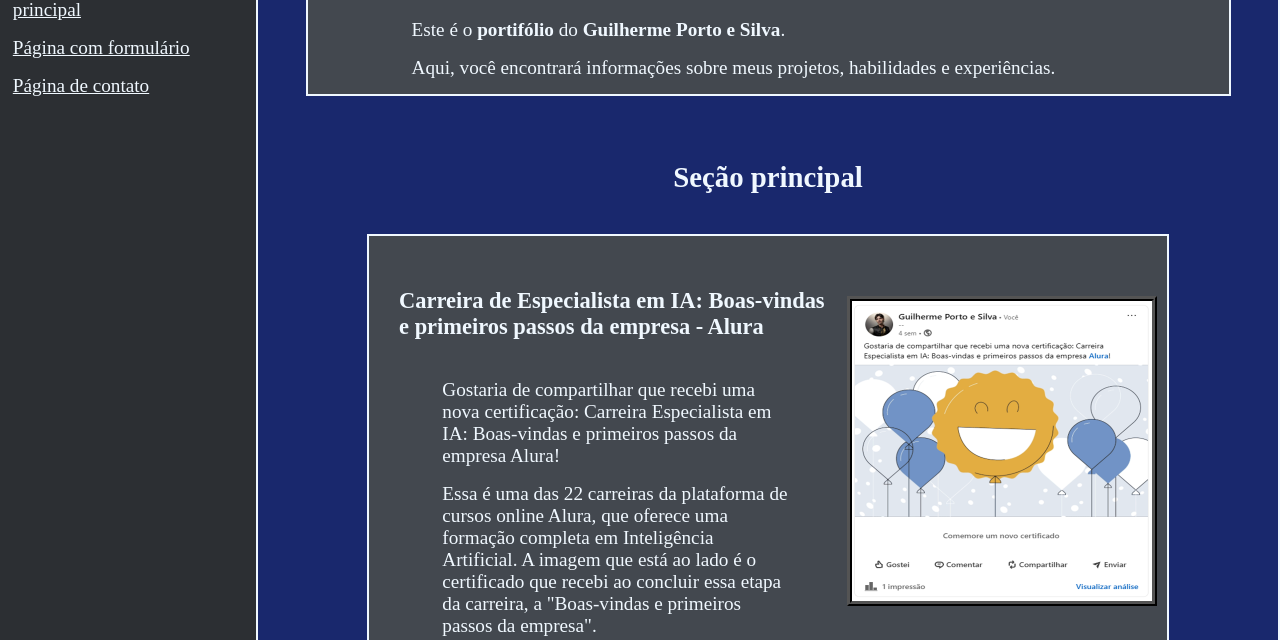
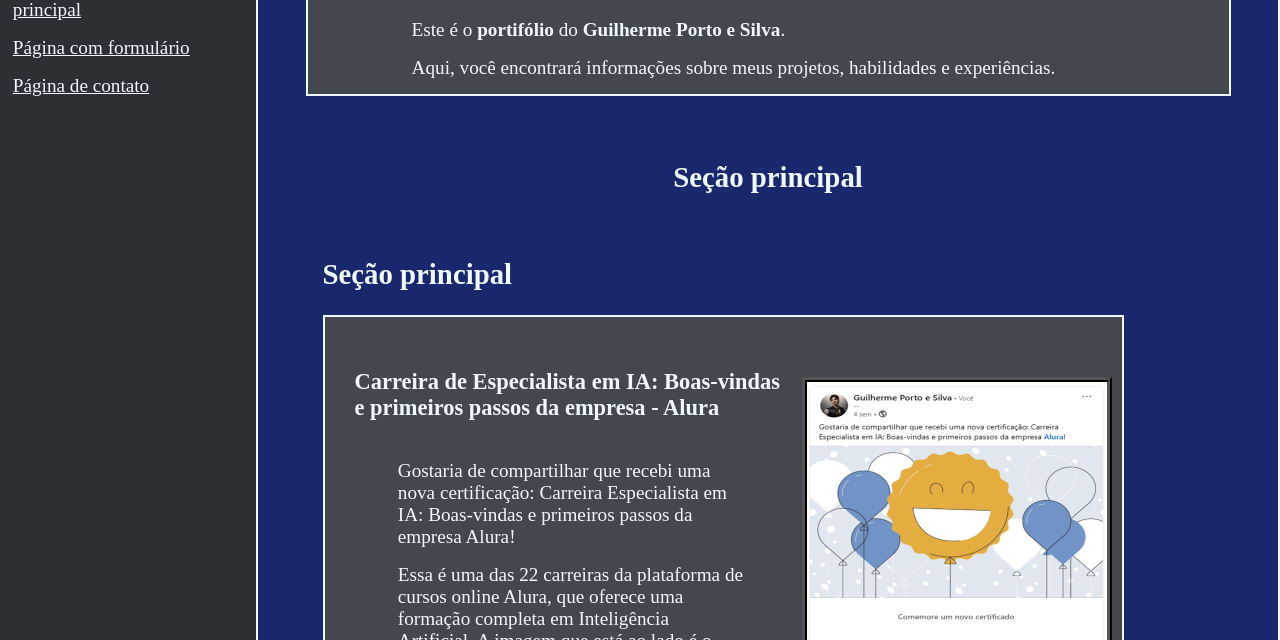
Before and after one commit to Guilherme-Porto-Silva/portifolioGuigui-chan, a plain HTML site: page index.html in a window 1280 px wide. Shown: the part 160-800 px from the top of the page. Drawn offline with Linux system fonts and the light colour scheme.

Commit message:
Refactor index.html structure and content
Updated the main content section and improved the structure of the HTML document.

```diff
--- a/index.html
+++ b/index.html
@@ -49,7 +49,13 @@
 
         </header>
 
-        <main id="principal" class="coluna" aria-label="Esta é a página principal do portifólio de Guilherme Porto e Silva."></main>
+        <main class="coluna">
+
+        <h2>Seção principal</h2>
+
+        <div class="gradeAutomatica" id="principal"></div>
+
+        </main>
 
         <form id="formulario" method="POST" class="caixaCinzenta coluna">
 
```
